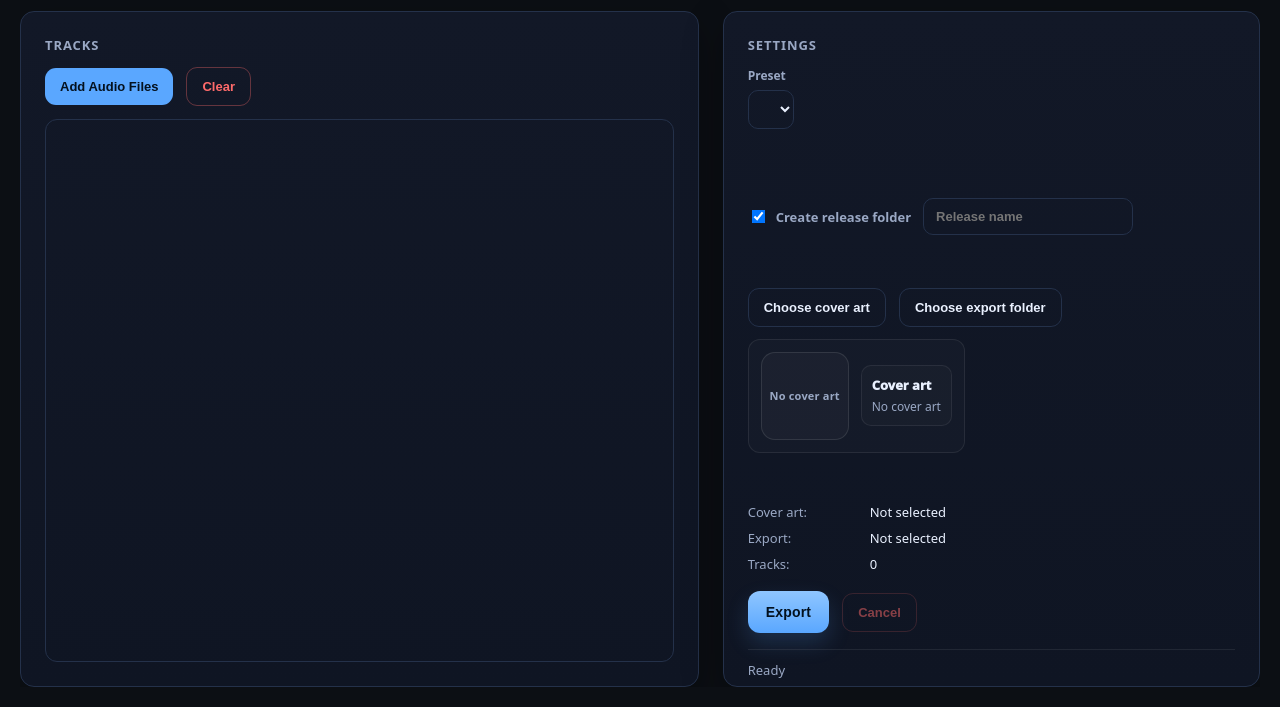
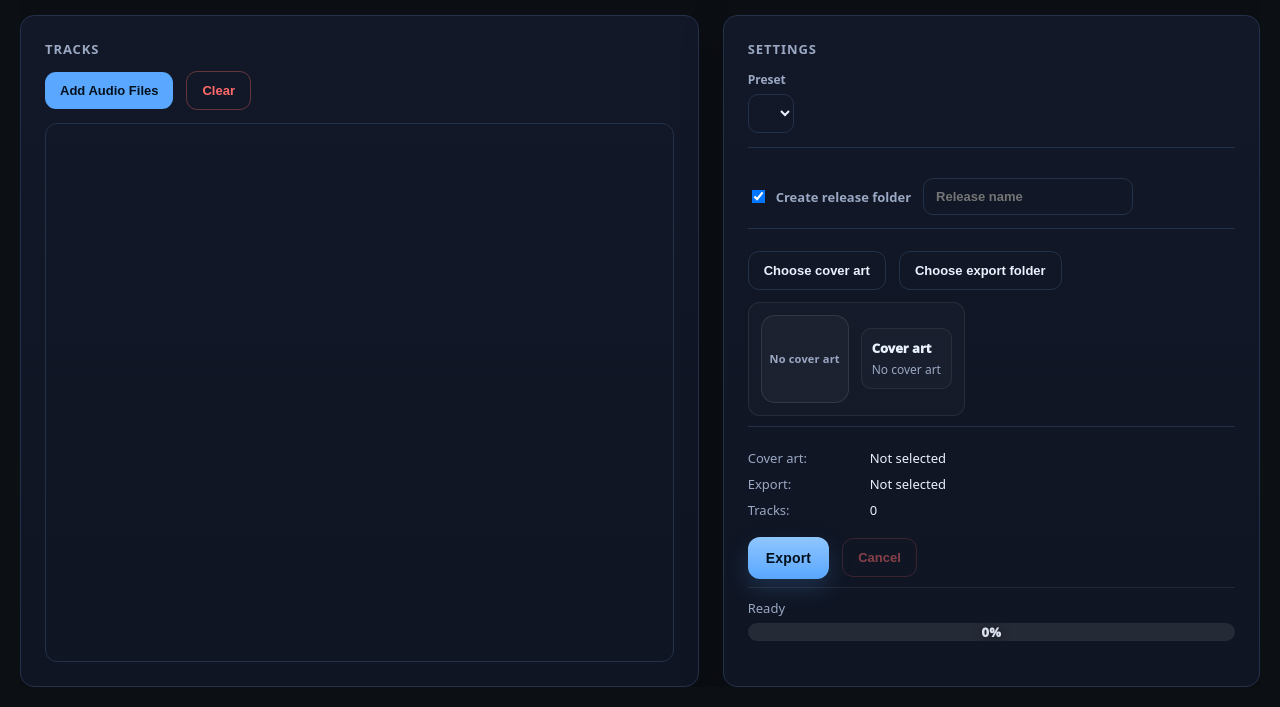
Before and after one commit to Rickeeh/Album-to-Video, an Electron app: page index.html in a window 1280 px wide. Shown: the part 93-800 px from the top of the page. Drawn offline with Linux system fonts and the light colour scheme; no server answers.

Commit message:
refactor(ui): tighten settings spacing tokens and soften internal scrollbar

```diff
--- a/index.html
+++ b/index.html
@@ -22,6 +22,9 @@
     --azDividerGap:18px;
     --bottomInset:20px;
     --subSectionGap:clamp(12px, 1.8vh, 18px);
+    --settingsSectionGap:clamp(10px, 1.5vh, 14px);
+    --settingsTightGap:8px;
+    --settingsDividerGap:10px;
     --kvToActionGap:18px;
     --settingsFooterPad:14px;
   }
@@ -385,23 +388,40 @@
     padding:24px 24px var(--settingsFooterPad);
     min-height:0;
     overflow-y:auto;
+    scrollbar-width:thin;
+    scrollbar-color: rgba(143,198,255,0.22) rgba(255,255,255,0.04);
   }
-  .settingsCard .row{ margin-top:10px; }
+  .settingsCard::-webkit-scrollbar{ width:8px; }
+  .settingsCard::-webkit-scrollbar-track{
+    background: rgba(255,255,255,0.04);
+    border-radius:999px;
+  }
+  .settingsCard::-webkit-scrollbar-thumb{
+    background: rgba(143,198,255,0.22);
+    border-radius:999px;
+    border:2px solid rgba(0,0,0,0);
+    background-clip:padding-box;
+  }
+  .settingsCard .row{ margin-top:var(--settingsTightGap); }
   .settingsCard .row.first{ margin-top:0; }
   .settingsCard .subSection{ margin-top:var(--subSectionGap); }
-  .settingsCard .inline{ margin-top:10px; gap:12px; }
+  .settingsCard .inline{ margin-top:var(--settingsTightGap); gap:12px; }
   .settingsCard .settingsGroup{
-    margin-top:var(--subSectionGap);
+    margin-top:var(--settingsSectionGap);
     min-width:0;
   }
   .settingsCard .settingsGroup.first{ margin-top:0; }
+  .settingsCard .settingsGroup.first + .divider{
+    margin-top:var(--settingsTightGap);
+    margin-bottom:var(--settingsTightGap);
+  }
   .settingsCard .divider{
     height:1px;
-    margin:var(--azDividerGap) 0;
+    margin:var(--settingsDividerGap) 0;
     background:var(--border);
   }
   .settingsCard .kv{
-    margin-top:calc(var(--subSectionGap) - 2px);
+    margin-top:var(--settingsTightGap);
     margin-bottom:var(--kvToActionGap);
   }
   .settingsCard .settingsGroup .kv{ margin-top:0; }
@@ -409,7 +429,10 @@
   .settingsCard select{ width:min(240px, 100%); }
   .settingsCard #releaseFolderSection{ min-width:0; }
   .settingsCard #albumName{ width:210px; }
-  .settingsCard .actionZone{ margin-top:0; }
+  .settingsCard .actionZone{
+    margin-top:0;
+    gap:var(--settingsTightGap);
+  }
   .settingsCard .actionZone{ padding-bottom:0; }
   .settingsCard .progressWrap{
     border-top:1px solid rgba(255,255,255,0.08);
```
